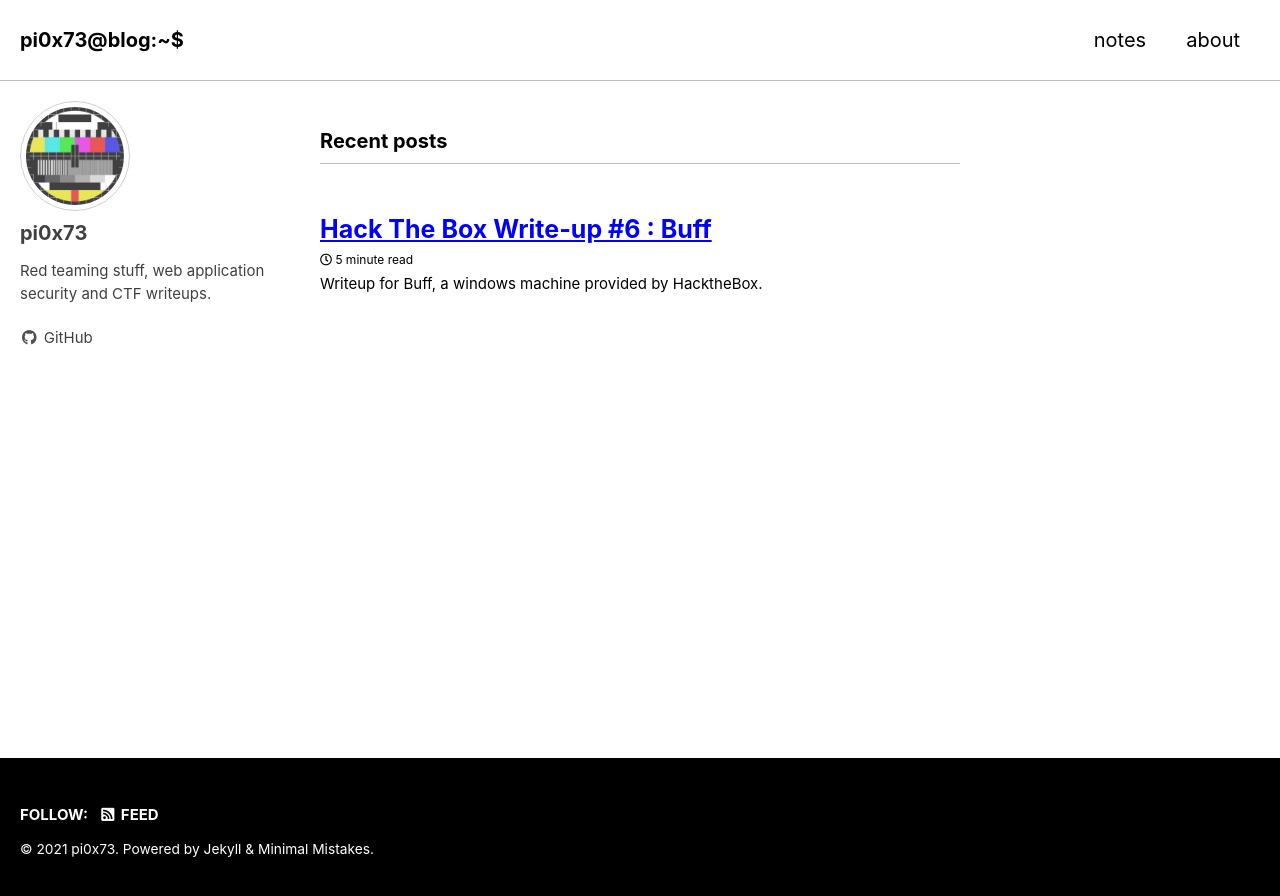
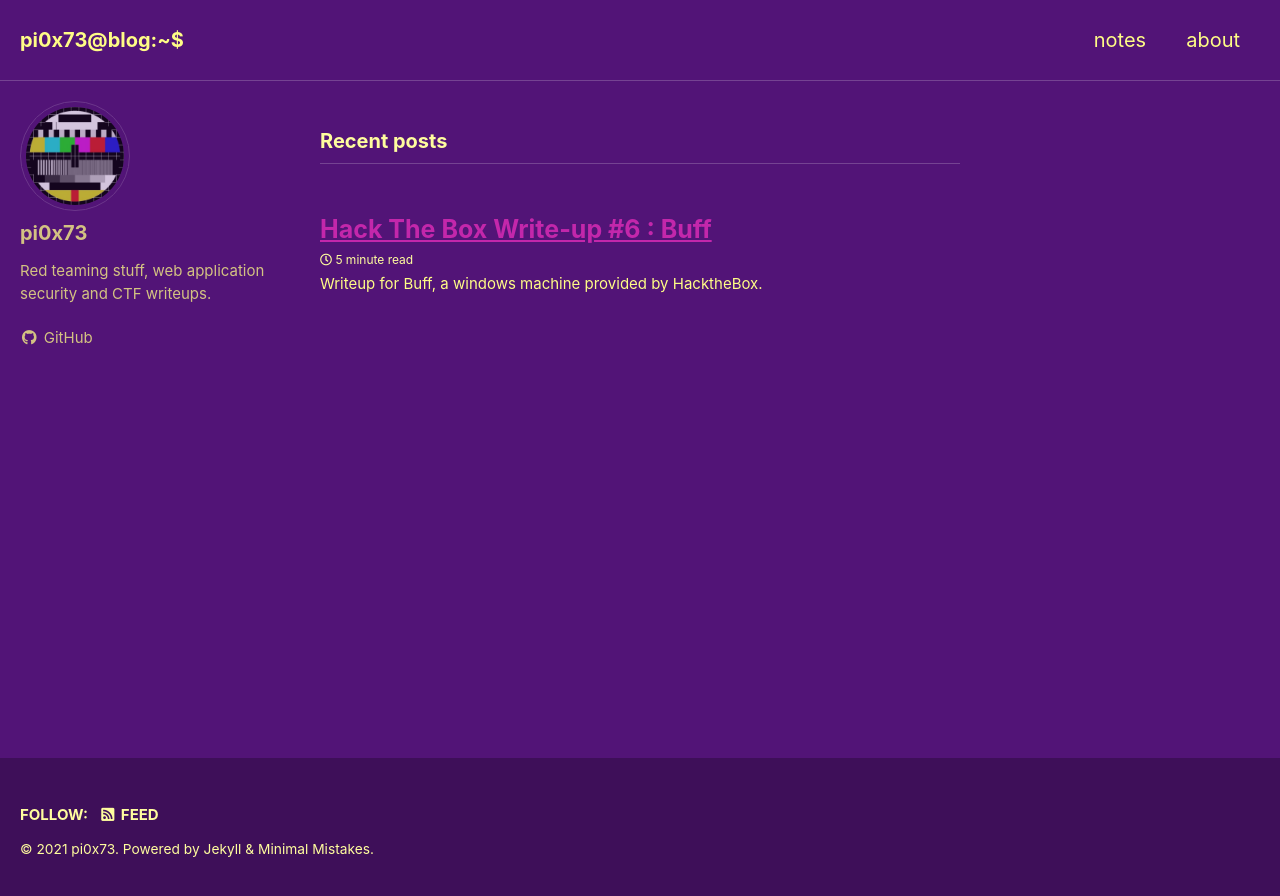
Before and after one commit to suldod/suldod.github.io.bak, a Jekyll site: the page built from index.html, in a window 1280 px wide. Shown: the top 896 px of the page. Built offline with Jekyll 4.4.1, drawn with Linux system fonts in a browser that asks for light colours; cached includes are drawn as plain includes; the list of posts is cut into pages by our own code.

Commit message:
Update _config.yml

```diff
--- a/_config.yml
+++ b/_config.yml
@@ -12,7 +12,7 @@
 
 # theme                  : "minimal-mistakes-jekyll"
 # remote_theme           : "mmistakes/minimal-mistakes"
-minimal_mistakes_skin    : "contrast" # "air", "aqua", "contrast", "dark", "dirt", "neon", "mint", "plum", "sunrise"
+minimal_mistakes_skin    : "plum" # "air", "aqua", "contrast", "dark", "dirt", "neon", "mint", "plum", "sunrise"
 
 # Site Settings
 locale                   : "en-US"
```
